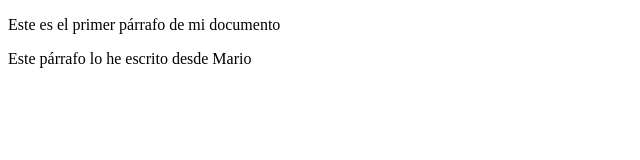
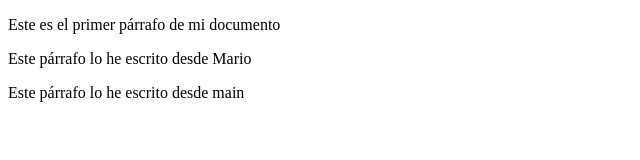
Before and after one commit to carri8/Pruebas, a plain HTML site: page index.html in a window 1280 px wide. Shown: the whole page, without its empty margins (0-640 px from the left). Drawn offline with Linux system fonts and the light colour scheme.

Commit message:
Commit desde main

```diff
--- a/index.html
+++ b/index.html
@@ -11,5 +11,7 @@
 
 
     <p>Este párrafo lo he escrito desde Mario</p>
+
+    <p>Este párrafo lo he escrito desde main</p>
 </body>
 </html>
```
